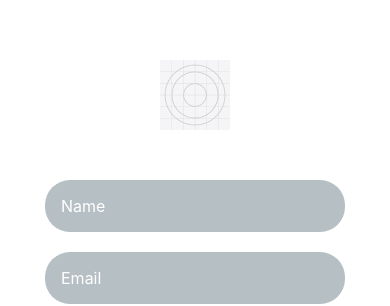
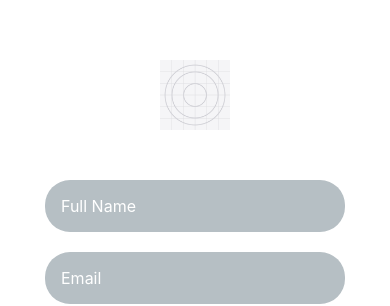
Before and after one commit to CarnoSkyla/Auth-System, a React Native app in the folder client/: screen /RegisterScreen in a window 390 px wide. Shown: the part 143-449 px from the top of the page. Built offline with nearby package versions, Linux system fonts and the light colour scheme.

Commit message:
Form validation on registration

```diff
--- a/client/screens/LoginScreen.js
+++ b/client/screens/LoginScreen.js
@@ -14,7 +14,7 @@ const LoginScreen = navData => {
         <KeyboardAvoidingView behavior={Platform.OS == 'android' ? 'height' : 'padding'} style={styles.keyboard}>
             <Formik
                 initialValues={{ email: "", password: "" }}
-                onSubmit={(values) => { console.log(values) }}
+                onSubmit={(values) => navData.navigation.navigate('HomeScreen')}
                 validationSchema={formSchema}
             >
                 {(props) => (
--- a/client/screens/RegisterScreen.js
+++ b/client/screens/RegisterScreen.js
@@ -1,14 +1,23 @@
 import React from 'react'
-import { View, Text, StyleSheet, KeyboardAvoidingView, TouchableOpacity, Image, TextInput } from 'react-native'
+import { View, Text, StyleSheet, KeyboardAvoidingView, TouchableOpacity, Image, TextInput, Platform } from 'react-native'
 
 import { Formik } from 'formik';
 
+import * as yup from 'yup'
+
+const formSchema = yup.object({
+    fullName: yup.string().required().min(3),
+    email: yup.string().email().required(),
+    password: yup.string().required().min(6)
+})
+
 const RegisterScreen = navData => {
     return (
-        <KeyboardAvoidingView behavior='padding' style={styles.keyboard}>
+        <KeyboardAvoidingView behavior={Platform.OS == 'android' ? 'height' : 'padding'} style={styles.keyboard}>
             <Formik
                 initialValues={{ fullName: "", email: "", password: "" }}
                 onSubmit={(values) => navData.navigation.navigate('HomeScreen')}
+                validationSchema={formSchema}
             >
                 {(props) => (
                     <View style={styles.container}>
@@ -17,27 +26,33 @@ const RegisterScreen = navData => {
                         </View>
                         <View>
                             <TextInput
-                                placeholder='Name'
+                                placeholder='Full Name'
                                 placeholderTextColor='#fff'
                                 style={styles.inputContainer}
                                 onChangeText={props.handleChange('fullName')}
+                                onBlur={props.handleBlur('fullName')}
                                 value={props.values.fullName}
                             />
+                            <Text style={styles.errorText}>{props.touched.fullName && props.errors.fullName}</Text>
                             <TextInput
                                 placeholder='Email'
                                 placeholderTextColor='#fff'
                                 style={styles.inputContainer}
                                 onChangeText={props.handleChange('email')}
+                                onBlur={props.handleBlur('email')}
                                 value={props.values.email}
                             />
+                            <Text style={styles.errorText}>{props.touched.email && props.errors.email}</Text>
                             <TextInput
                                 placeholder='Password'
                                 placeholderTextColor='#fff'
                                 secureTextEntry={true}
                                 style={styles.inputContainer}
+                                onBlur={props.handleBlur('password')}
                                 onChangeText={props.handleChange('password')}
                                 value={props.values.password}
                             />
+                            <Text style={styles.errorText}>{props.touched.password && props.errors.password}</Text>
                             <TouchableOpacity onPress={props.handleSubmit} style={styles.button}>
                                 <Text style={styles.buttonText}>Register</Text>
                             </TouchableOpacity>
@@ -111,6 +126,9 @@ const styles = StyleSheet.create({
         color: '#738289',
         fontSize: 16,
         fontWeight: 'bold'
+    },
+    errorText: {
+        color: 'red'
     }
 })
 
```
